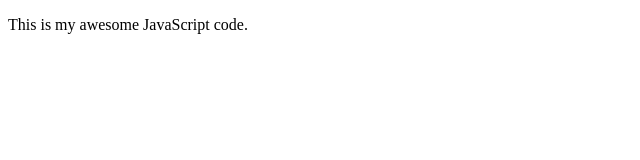
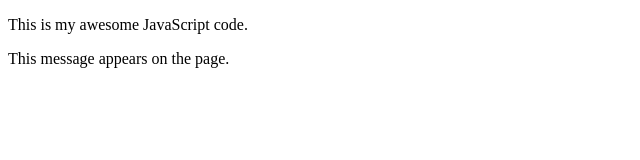
Before and after one commit to dmlstudent2/dmlstudent2.github.io, a plain HTML site: page index.html in a window 1280 px wide. Shown: the whole page, without its empty margins (0-640 px from the left). Drawn offline with Linux system fonts and the light colour scheme.

Commit message:
Update index.html

```diff
--- a/index.html
+++ b/index.html
@@ -6,5 +6,9 @@
     </head>
     <body>
     <p>This is my awesome JavaScript code.</p>
+        <script>
+            console.log('This message appears in the console.');
+            document.write('This message appears on the page.');
+        </script>
     </body>
 </html>
```
